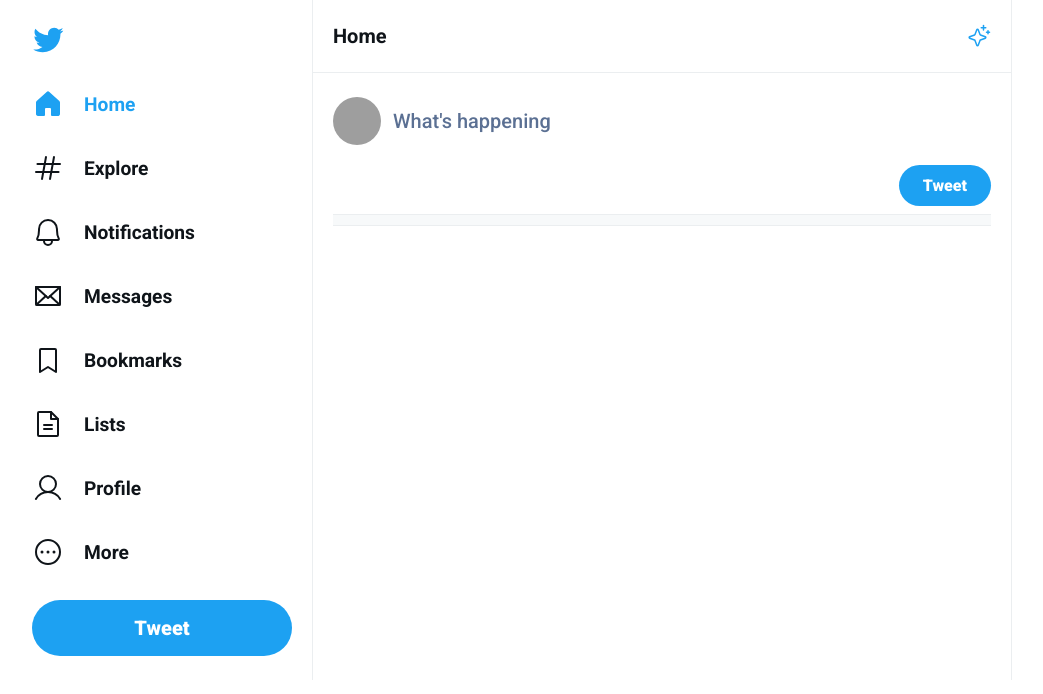
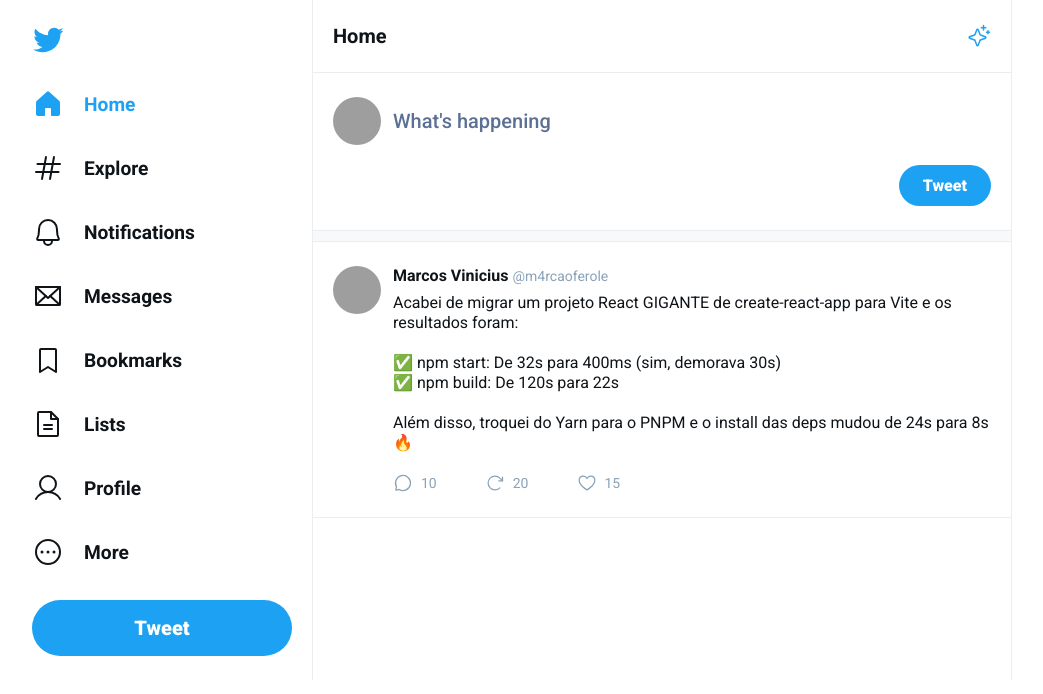
Before and after one commit to m4rcaoferole/twitter-ui, a React (Vite) app: page / in a window 1280 px wide. Shown: the top 694 px of the page, without its empty margins (128-1171 px from the left). Built offline with nearby package versions, Linux system fonts and the light colour scheme; grey boxes are pictures that could not be loaded.

Commit message:
feat: tweet component

```diff
--- /dev/null
+++ b/src/components/Tweet.css
@@ -0,0 +1,61 @@
+.tweet {
+  padding: 1.5rem 1.25rem;
+  display: grid;
+  grid-template-columns: 3rem 1fr;
+  gap: 0.75rem;
+  border-bottom: 1px solid #ebeef0;
+  text-decoration: none;
+}
+
+.tweet img {
+  width: 3rem;
+  height: 3rem;
+  border-radius: 9999px;
+}
+
+.tweet .tweet-content {
+  display: flex;
+  flex-direction: column;
+  gap: 0.5rem;
+}
+
+.tweet .tweet-content .tweet-content-header {
+  display: flex;
+  align-items: center;
+  gap: 0.25rem;
+}
+
+.tweet .tweet-content .tweet-content-header span {
+  font-size: 0.875rem;
+  color: #89a2b8;
+}
+
+.tweet .tweet-content p {
+  line-height: 1.25;
+}
+
+.tweet .tweet-content .tweet-content-footer {
+  display: flex;
+  align-items: center;
+  gap: 3rem;
+  margin-top: 0.75rem;
+}
+
+.tweet .tweet-content .tweet-content-footer button {
+  display: flex;
+  align-items: center;
+  gap: 0.5rem;
+  background: transparent;
+  border: 0;
+  font-size: 0.875rem;
+  color: #89a2b8;
+}
+
+.tweet .tweet-content .tweet-content-footer button:hover {
+  color: var(--twitter-blue);
+}
+
+.tweet .tweet-content .tweet-content-footer button svg {
+  width: 1.25rem;
+  height: 1.25rem;
+}
--- /dev/null
+++ b/src/components/Tweet.tsx
@@ -0,0 +1,50 @@
+import * as Phosphor from 'phosphor-react';
+import './Tweet.css';
+
+const Tweet = () => {
+  return (
+    <a href="#" className="tweet">
+      <img src="https://github.com/m4rcaoferole.png" alt="Marcos Vinicius" />
+
+      <div className="tweet-content">
+        <div className="tweet-content-header">
+          <strong>Marcos Vinicius</strong>
+          <span>@m4rcaoferole</span>
+        </div>
+
+        <p>
+          Acabei de migrar um projeto React GIGANTE de create-react-app para Vite e os
+          resultados foram:
+          <br />
+          <br />
+          ✅ npm start: De 32s para 400ms (sim, demorava 30s)
+          <br />
+          ✅ npm build: De 120s para 22s
+          <br />
+          <br />
+          Além disso, troquei do Yarn para o PNPM e o install das deps mudou de 24s para
+          8s 🔥
+          <br />
+        </p>
+        <div className="tweet-content-footer">
+          <button type="button">
+            <Phosphor.ChatCircle />
+            10
+          </button>
+
+          <button type="button">
+            <Phosphor.ArrowClockwise />
+            20
+          </button>
+
+          <button type="button">
+            <Phosphor.Heart />
+            15
+          </button>
+        </div>
+      </div>
+    </a>
+  );
+};
+
+export default Tweet;
--- a/src/main.tsx
+++ b/src/main.tsx
@@ -4,6 +4,7 @@
 
 import './global.css';
 import twitterLogo from './assets/logo-twitter.svg';
+import Tweet from './components/Tweet';
 
 ReactDOM.createRoot(document.getElementById('root') as HTMLElement).render(
   <React.StrictMode>
@@ -62,9 +63,11 @@
               <textarea id="tweet" placeholder="What's happening" />
             </label>
             <button type="submit">Tweet</button>
+          </form>
 
-            <div className="separator" />
-          </form>
+          <div className="separator" />
+
+          <Tweet />
         </main>
       </div>
     </div>
```
